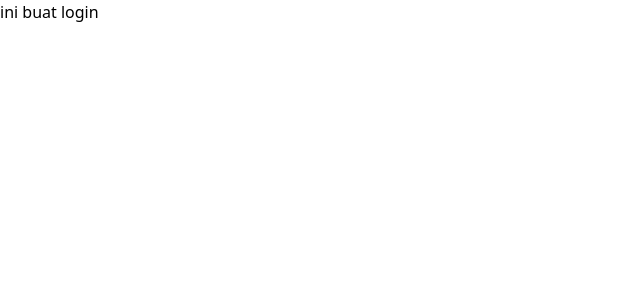
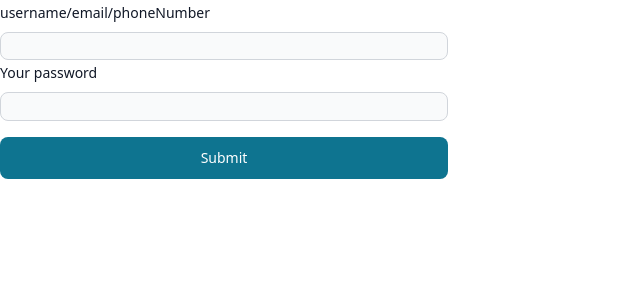
Before and after one commit to hafizhBimo/miniproject3-Fullstack, a React (Create React App) app in the folder projects/client/: page /Login in a window 1280 px wide. Shown: the top 300 px of the page, without its empty margins (0-640 px from the left). Built offline with nearby package versions, Linux system fonts and the light colour scheme.

Commit message:
add-loginPage

```diff
--- a/projects/client/src/pages/Login/index.js
+++ b/projects/client/src/pages/Login/index.js
@@ -1,9 +1,82 @@
-import React from 'react'
+"use client";
+
+import { Button, Checkbox, Label, TextInput } from "flowbite-react";
+import { ErrorMessage, Form, Formik } from "formik";
+import * as Yup from "yup";
+// import "./style.css";
+import { useNavigate } from "react-router-dom";
+import axios from "axios";
+import React from "react";
+
+const createSchema = Yup.object().shape({
+  password: Yup.string()
+    .min(6, "Password must be 6 characters at minimum")
+    .required("Password is required"),
+  confirmPassword: Yup.string()
+    .oneOf([Yup.ref("password"), null], "password must match")
+    .required("confirm password is required"),
+});
 
 const LoginPage = () => {
-    return (
-        <div>ini buat login</div>
-    )
-}
+  const navigate = useNavigate();
+  const handleSubmit = (value, action) => {
+    try {
+      axios.post(`http://localhost:8000/api/auth/register`, value);
+    } catch (error) {
+      return;
+    }
+    navigate("/");
+  };
+  return (
+    <Formik
+      initialValues={{
+        user_identification: "",
+        password: "",
+      }}
+      validationSchema={createSchema}
+      onSubmit={handleSubmit}
+    >
+      {(props) => (
+        <form
+          className="flex max-w-md flex-col gap-4"
+          onSubmit={props.handleSubmit}
+        >
+          <div>
+            <div className="mb-2 block">
+              <Label
+                htmlFor="user_identification"
+                value="username/email/phoneNumber"
+              />
+            </div>
+            <TextInput
+              className="input-wrapper"
+              id="user_identification"
+              name="user_identification"
+              required
+              type="text"
+              onChange={props.handleChange}
+              value={props.values.user_identification}
+            />
 
-export default LoginPage
+            <div className="mb-2 block">
+              <Label htmlFor="password" value="Your password" />
+            </div>
+            <TextInput
+              className="input-wrapper"
+              id="password"
+              name="password"
+              required
+              type="password"
+              onChange={props.handleChange}
+              value={props.values.password}
+            />
+          </div>
+
+          <Button type="submit">Submit</Button>
+        </form>
+      )}
+    </Formik>
+  );
+};
+
+export default LoginPage;
```
